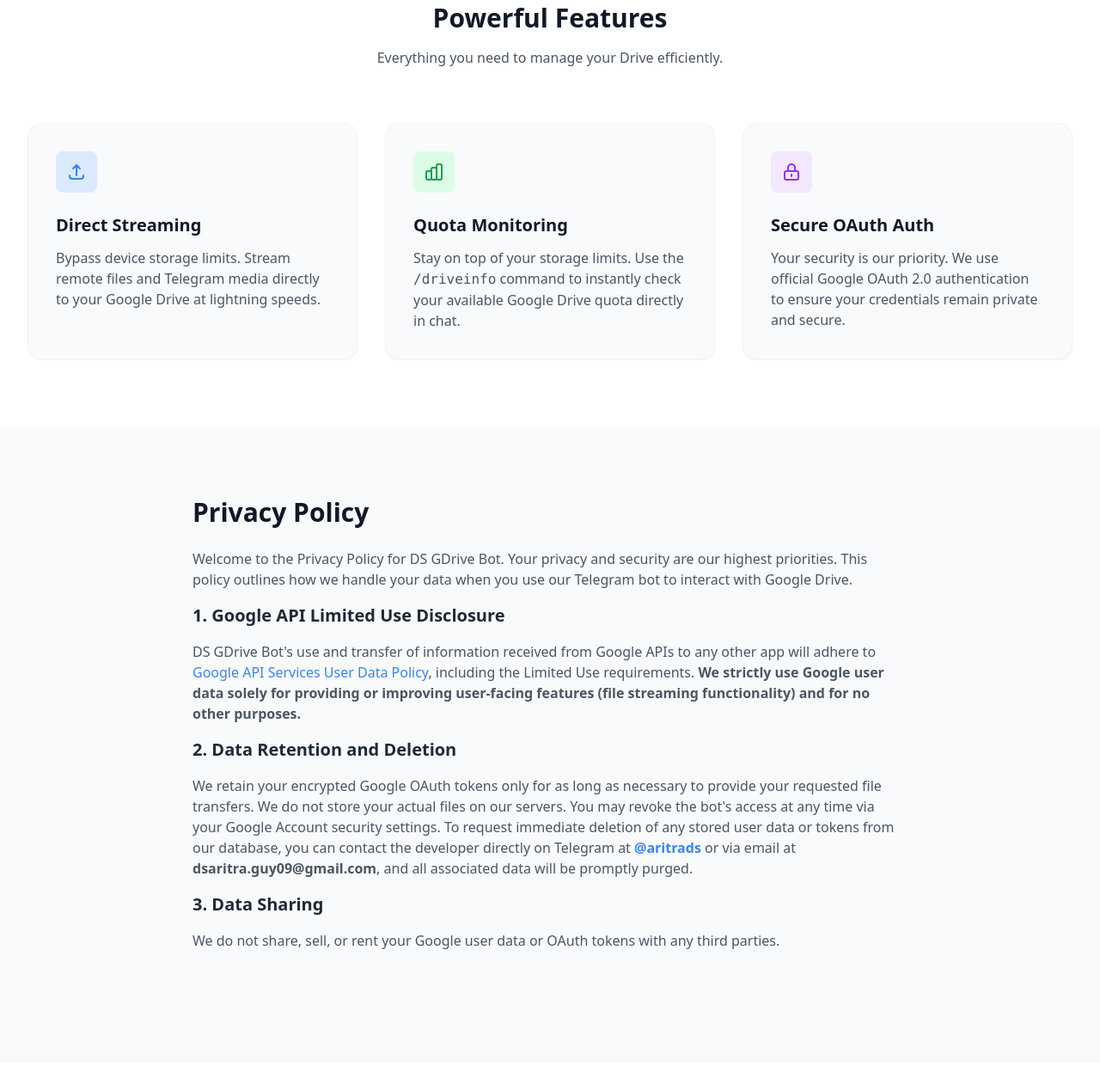
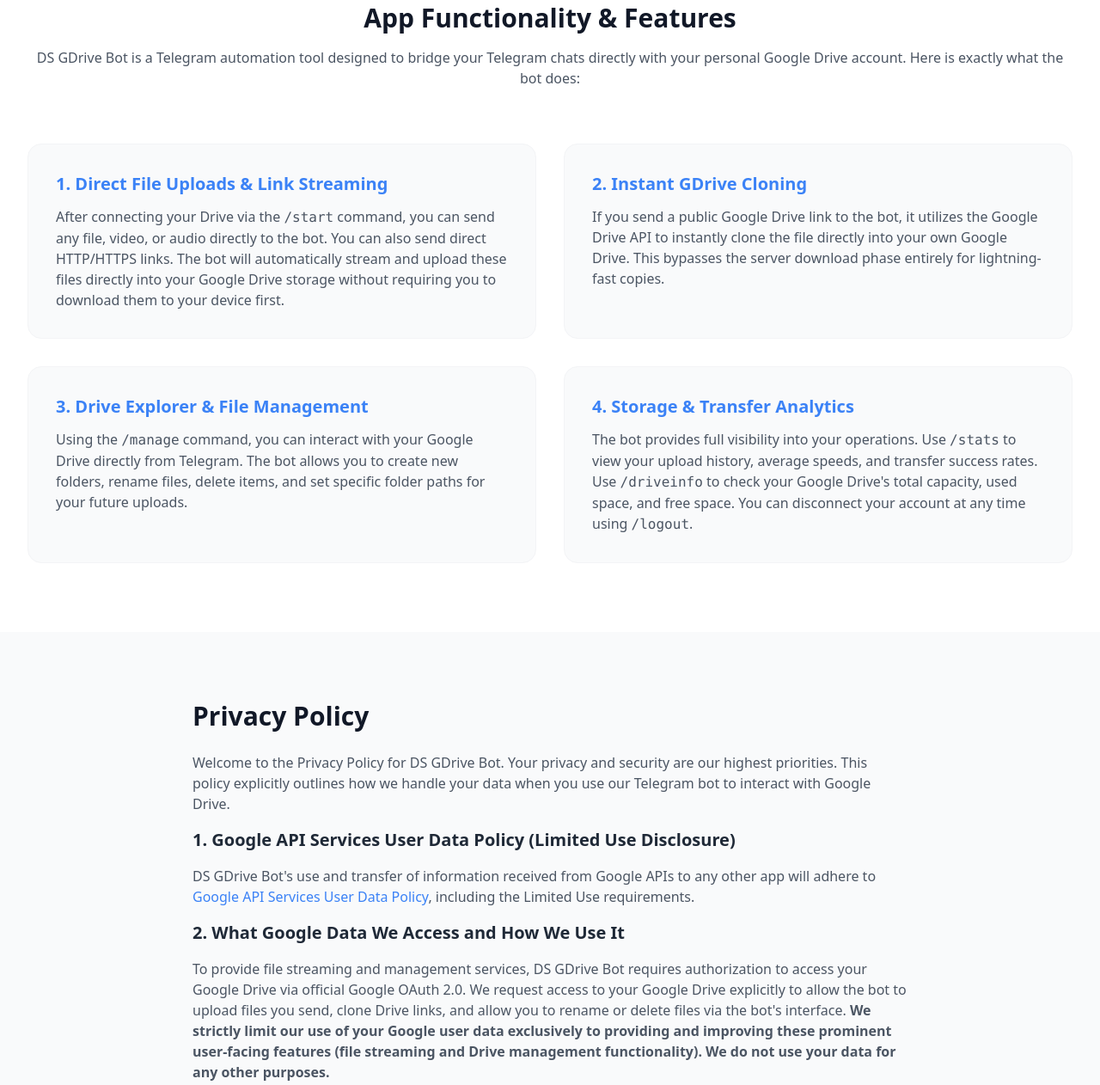
Before and after one commit to dassarkararitra-cpu/DS-GDrive-Bot-Landing-Page, a plain HTML site: page index.html in a window 1280 px wide. Shown: the part 608-1870 px from the top of the page at 86% size. Drawn offline with nearby package versions, Linux system fonts and the light colour scheme.

Commit message:
Update index.html

```diff
--- a/index.html
+++ b/index.html
@@ -34,7 +34,7 @@
                 </div>
                 <!-- Links (Desktop) -->
                 <div class="hidden md:flex space-x-8 items-center">
-                    <a href="#features" class="text-sm font-medium hover:text-primary transition-colors">Features</a>
+                    <a href="#functionality" class="text-sm font-medium hover:text-primary transition-colors">App Functionality</a>
                     <a href="#privacy" class="text-sm font-medium hover:text-primary transition-colors">Privacy Policy</a>
                     <a href="#terms" class="text-sm font-medium hover:text-primary transition-colors">Terms of Service</a>
                     <a href="https://t.me/DS_GDrive_bot" target="_blank" class="bg-primary hover:bg-primaryHover text-white px-5 py-2 rounded-full font-medium transition-all shadow-md hover:shadow-lg">
@@ -55,51 +55,47 @@
             Seamless Google Drive Streaming <br class="hidden md:block"> Straight from Telegram
         </h1>
         <p class="mt-4 max-w-2xl text-lg md:text-xl text-gray-600 dark:text-gray-400 mx-auto mb-10">
-            Experience lightning-fast, reliable file transfers. Skip the download and stream your files directly to your Google Drive with absolute security and zero hassle.
+            Experience lightning-fast, reliable file transfers. Skip the download and stream your Telegram files directly to your Google Drive with absolute security and zero hassle.
         </p>
         <div class="flex justify-center gap-4">
             <a href="https://t.me/DS_GDrive_bot" target="_blank" class="bg-primary hover:bg-primaryHover text-white text-lg px-8 py-3 rounded-full font-semibold transition-all shadow-lg hover:shadow-primary/30 flex items-center">
-                <svg class="w-5 h-5 mr-2" fill="currentColor" viewBox="0 0 24 24" xmlns="http://www.w3.org/2000/svg"><path d="M11.944 0A12 12 0 0 0 0 12a12 12 0 0 0 12 12 12 12 0 0 0 12-12A12 12 0 0 0 12 0a12 12 0 0 0-.056 0zm4.962 7.224c.1-.002.321.023.465.14a.506.506 0 0 1 .171.325c.016.093.036.306.02.472-.18 1.898-.962 6.502-1.36 8.627-.168.9-.499 1.201-.82 1.23-.696.065-1.225-.46-1.9-.902-1.056-.693-1.653-1.124-2.678-1.8-1.185-.78-.417-1.21.258-1.91.177-.184 3.247-2.977 3.307-3.23.007-.032.014-.15-.056-.212s-.174-.041-.249-.024c-.106.024-1.793 1.14-5.061 3.345-.48.33-.913.49-1.302.48-.428-.008-1.252-.241-1.865-.44-.752-.245-1.349-.374-1.297-.789.027-.216.325-.437.893-.663 3.498-1.524 5.83-2.529 6.998-3.014 3.332-1.386 4.025-1.627 4.476-1.635z"/></svg>
                 Launch Bot Now
             </a>
-            <a href="#features" class="bg-white dark:bg-darkCard text-gray-900 dark:text-white border border-gray-200 dark:border-gray-700 hover:bg-gray-50 dark:hover:bg-gray-800 text-lg px-8 py-3 rounded-full font-semibold transition-all shadow-sm">
-                Learn More
+            <a href="#functionality" class="bg-white dark:bg-darkCard text-gray-900 dark:text-white border border-gray-200 dark:border-gray-700 hover:bg-gray-50 dark:hover:bg-gray-800 text-lg px-8 py-3 rounded-full font-semibold transition-all shadow-sm">
+                How It Works
             </a>
         </div>
     </section>
 
-    <!-- Features Section -->
-    <section id="features" class="py-20 bg-white dark:bg-darkCard/50 border-t border-gray-100 dark:border-gray-800">
+    <!-- Detailed App Functionality Section -->
+    <section id="functionality" class="py-20 bg-white dark:bg-darkCard/50 border-t border-gray-100 dark:border-gray-800">
         <div class="max-w-7xl mx-auto px-4 sm:px-6 lg:px-8">
             <div class="text-center mb-16">
-                <h2 class="text-3xl font-bold text-gray-900 dark:text-white">Powerful Features</h2>
-                <p class="mt-4 text-gray-600 dark:text-gray-400">Everything you need to manage your Drive efficiently.</p>
+                <h2 class="text-3xl font-bold text-gray-900 dark:text-white">App Functionality & Features</h2>
+                <p class="mt-4 text-gray-600 dark:text-gray-400">DS GDrive Bot is a Telegram automation tool designed to bridge your Telegram chats directly with your personal Google Drive account. Here is exactly what the bot does:</p>
             </div>
-            <div class="grid grid-cols-1 md:grid-cols-3 gap-8">
-                <!-- Feature 1 -->
-                <div class="bg-gray-50 dark:bg-darkCard rounded-2xl p-8 border border-gray-100 dark:border-gray-700 shadow-sm hover:shadow-md transition-shadow">
-                    <div class="w-12 h-12 bg-blue-100 dark:bg-blue-900/30 text-primary rounded-lg flex items-center justify-center mb-6">
-                        <svg class="w-6 h-6" fill="none" stroke="currentColor" viewBox="0 0 24 24"><path stroke-linecap="round" stroke-linejoin="round" stroke-width="2" d="M4 16v1a3 3 0 003 3h10a3 3 0 003-3v-1m-4-8l-4-4m0 0L8 8m4-4v12"></path></svg>
-                    </div>
-                    <h3 class="text-xl font-bold text-gray-900 dark:text-white mb-3">Direct Streaming</h3>
-                    <p class="text-gray-600 dark:text-gray-400">Bypass device storage limits. Stream remote files and Telegram media directly to your Google Drive at lightning speeds.</p>
+            <div class="grid grid-cols-1 md:grid-cols-2 gap-8">
+
+                <div class="bg-gray-50 dark:bg-darkCard rounded-2xl p-8 border border-gray-100 dark:border-gray-700">
+                    <h3 class="text-xl font-bold text-primary mb-3">1. Direct File Uploads & Link Streaming</h3>
+                    <p class="text-gray-600 dark:text-gray-400">After connecting your Drive via the <code>/start</code> command, you can send any file, video, or audio directly to the bot. You can also send direct HTTP/HTTPS links. The bot will automatically stream and upload these files directly into your Google Drive storage without requiring you to download them to your device first.</p>
                 </div>
-                <!-- Feature 2 -->
-                <div class="bg-gray-50 dark:bg-darkCard rounded-2xl p-8 border border-gray-100 dark:border-gray-700 shadow-sm hover:shadow-md transition-shadow">
-                    <div class="w-12 h-12 bg-green-100 dark:bg-green-900/30 text-green-600 dark:text-green-400 rounded-lg flex items-center justify-center mb-6">
-                        <svg class="w-6 h-6" fill="none" stroke="currentColor" viewBox="0 0 24 24"><path stroke-linecap="round" stroke-linejoin="round" stroke-width="2" d="M9 19v-6a2 2 0 00-2-2H5a2 2 0 00-2 2v6a2 2 0 002 2h2a2 2 0 002-2zm0 0V9a2 2 0 012-2h2a2 2 0 012 2v10m-6 0a2 2 0 002 2h2a2 2 0 002-2m0 0V5a2 2 0 012-2h2a2 2 0 012 2v14a2 2 0 01-2 2h-2a2 2 0 01-2-2z"></path></svg>
-                    </div>
-                    <h3 class="text-xl font-bold text-gray-900 dark:text-white mb-3">Quota Monitoring</h3>
-                    <p class="text-gray-600 dark:text-gray-400">Stay on top of your storage limits. Use the <code>/driveinfo</code> command to instantly check your available Google Drive quota directly in chat.</p>
+
+                <div class="bg-gray-50 dark:bg-darkCard rounded-2xl p-8 border border-gray-100 dark:border-gray-700">
+                    <h3 class="text-xl font-bold text-primary mb-3">2. Instant GDrive Cloning</h3>
+                    <p class="text-gray-600 dark:text-gray-400">If you send a public Google Drive link to the bot, it utilizes the Google Drive API to instantly clone the file directly into your own Google Drive. This bypasses the server download phase entirely for lightning-fast copies.</p>
                 </div>
-                <!-- Feature 3 -->
-                <div class="bg-gray-50 dark:bg-darkCard rounded-2xl p-8 border border-gray-100 dark:border-gray-700 shadow-sm hover:shadow-md transition-shadow">
-                    <div class="w-12 h-12 bg-purple-100 dark:bg-purple-900/30 text-purple-600 dark:text-purple-400 rounded-lg flex items-center justify-center mb-6">
-                        <svg class="w-6 h-6" fill="none" stroke="currentColor" viewBox="0 0 24 24"><path stroke-linecap="round" stroke-linejoin="round" stroke-width="2" d="M12 15v2m-6 4h12a2 2 0 002-2v-6a2 2 0 00-2-2H6a2 2 0 00-2 2v6a2 2 0 002 2zm10-10V7a4 4 0 00-8 0v4h8z"></path></svg>
-                    </div>
-                    <h3 class="text-xl font-bold text-gray-900 dark:text-white mb-3">Secure OAuth Auth</h3>
-                    <p class="text-gray-600 dark:text-gray-400">Your security is our priority. We use official Google OAuth 2.0 authentication to ensure your credentials remain private and secure.</p>
+
+                <div class="bg-gray-50 dark:bg-darkCard rounded-2xl p-8 border border-gray-100 dark:border-gray-700">
+                    <h3 class="text-xl font-bold text-primary mb-3">3. Drive Explorer & File Management</h3>
+                    <p class="text-gray-600 dark:text-gray-400">Using the <code>/manage</code> command, you can interact with your Google Drive directly from Telegram. The bot allows you to create new folders, rename files, delete items, and set specific folder paths for your future uploads.</p>
                 </div>
+
+                <div class="bg-gray-50 dark:bg-darkCard rounded-2xl p-8 border border-gray-100 dark:border-gray-700">
+                    <h3 class="text-xl font-bold text-primary mb-3">4. Storage & Transfer Analytics</h3>
+                    <p class="text-gray-600 dark:text-gray-400">The bot provides full visibility into your operations. Use <code>/stats</code> to view your upload history, average speeds, and transfer success rates. Use <code>/driveinfo</code> to check your Google Drive's total capacity, used space, and free space. You can disconnect your account at any time using <code>/logout</code>.</p>
+                </div>
+
             </div>
         </div>
     </section>
@@ -109,16 +105,26 @@
         <div class="mb-12">
             <h2 class="text-3xl font-bold text-gray-900 dark:text-white mb-6">Privacy Policy</h2>
             <div class="prose dark:prose-invert max-w-none text-gray-600 dark:text-gray-300 space-y-4">
-                <p>Welcome to the Privacy Policy for DS GDrive Bot. Your privacy and security are our highest priorities. This policy outlines how we handle your data when you use our Telegram bot to interact with Google Drive.</p>
+                <p>Welcome to the Privacy Policy for DS GDrive Bot. Your privacy and security are our highest priorities. This policy explicitly outlines how we handle your data when you use our Telegram bot to interact with Google Drive.</p>
 
-                <h3 class="text-xl font-semibold text-gray-800 dark:text-gray-100 mt-6 mb-2">1. Google API Limited Use Disclosure</h3>
-                <p>DS GDrive Bot's use and transfer of information received from Google APIs to any other app will adhere to <a href="https://developers.google.com/terms/api-services-user-data-policy" target="_blank" class="text-primary hover:underline">Google API Services User Data Policy</a>, including the Limited Use requirements. <strong>We strictly use Google user data solely for providing or improving user-facing features (file streaming functionality) and for no other purposes.</strong></p>
+                <h3 class="text-xl font-semibold text-gray-800 dark:text-gray-100 mt-6 mb-2">1. Google API Services User Data Policy (Limited Use Disclosure)</h3>
+                <p>DS GDrive Bot's use and transfer of information received from Google APIs to any other app will adhere to <a href="https://developers.google.com/terms/api-services-user-data-policy" target="_blank" class="text-primary hover:underline">Google API Services User Data Policy</a>, including the Limited Use requirements.</p>
 
-                <h3 class="text-xl font-semibold text-gray-800 dark:text-gray-100 mt-6 mb-2">2. Data Retention and Deletion</h3>
-                <p>We retain your encrypted Google OAuth tokens only for as long as necessary to provide your requested file transfers. We do not store your actual files on our servers. You may revoke the bot's access at any time via your Google Account security settings. To request immediate deletion of any stored user data or tokens from our database, you can contact the developer directly on Telegram at <strong><a href="https://t.me/aritrads" target="_blank" class="text-primary hover:underline">@aritrads</a></strong> or via email at <strong>dsaritra.guy09@gmail.com</strong>, and all associated data will be promptly purged.</p>
+                <h3 class="text-xl font-semibold text-gray-800 dark:text-gray-100 mt-6 mb-2">2. What Google Data We Access and How We Use It</h3>
+                <p>To provide file streaming and management services, DS GDrive Bot requires authorization to access your Google Drive via official Google OAuth 2.0. We request access to your Google Drive explicitly to allow the bot to upload files you send, clone Drive links, and allow you to rename or delete files via the bot's interface. <strong>We strictly limit our use of your Google user data exclusively to providing and improving these prominent user-facing features (file streaming and Drive management functionality). We do not use your data for any other purposes.</strong></p>
 
-                <h3 class="text-xl font-semibold text-gray-800 dark:text-gray-100 mt-6 mb-2">3. Data Sharing</h3>
-                <p>We do not share, sell, or rent your Google user data or OAuth tokens with any third parties.</p>
+                <h3 class="text-xl font-semibold text-gray-800 dark:text-gray-100 mt-6 mb-2">3. Strict Prohibitions on Data Use</h3>
+                <p>To ensure absolute clarity regarding your Google user data:
+                    <ul class="list-disc pl-6 space-y-2 mt-2">
+                        <li><strong>No Advertising:</strong> We do not use, sell, or share your Google user data for advertising, retargeting, or market research purposes.</li>
+                        <li><strong>No AI Training:</strong> We do not use your Google user data, metadata, or file contents to train artificial intelligence or machine learning models.</li>
+                        <li><strong>No Human Access:</strong> We do not allow humans to read your data or access your files, except in narrow circumstances where required for security purposes (e.g., investigating abuse), to comply with applicable law, or if we obtain your affirmative agreement.</li>
+                        <li><strong>No Third-Party Transfers:</strong> We do not transfer your Google data to third parties, except as strictly necessary to provide the app's core functionality or to comply with applicable laws.</li>
+                    </ul>
+                </p>
+
+                <h3 class="text-xl font-semibold text-gray-800 dark:text-gray-100 mt-6 mb-2">4. Data Retention and Deletion</h3>
+                <p>We do not retain or store your actual Google Drive files on our servers. The bot acts purely as a conduit. We only store your securely encrypted Google OAuth tokens and Telegram ID in our database to facilitate your requested file transfers. You may revoke the bot's access at any time via your Google Account security settings. To request the complete and immediate deletion of all your stored data, tokens, and transfer logs from our database, please contact the developer directly on Telegram at <strong><a href="https://t.me/aritrads" target="_blank" class="text-primary hover:underline">@aritrads</a></strong> or via email at <strong>dsaritra.guy09@gmail.com</strong>, and all associated data will be permanently purged.</p>
             </div>
         </div>
     </section>
@@ -150,7 +156,7 @@
                 </div>
 
                 <div class="flex space-x-6 mb-4 md:mb-0 text-sm">
-                    <a href="#features" class="text-gray-500 hover:text-primary dark:hover:text-primary transition-colors">Features</a>
+                    <a href="#functionality" class="text-gray-500 hover:text-primary dark:hover:text-primary transition-colors">App Functionality</a>
                     <a href="#privacy" class="text-gray-500 hover:text-primary dark:hover:text-primary transition-colors">Privacy Policy</a>
                     <a href="#terms" class="text-gray-500 hover:text-primary dark:hover:text-primary transition-colors">Terms of Service</a>
                 </div>
```
